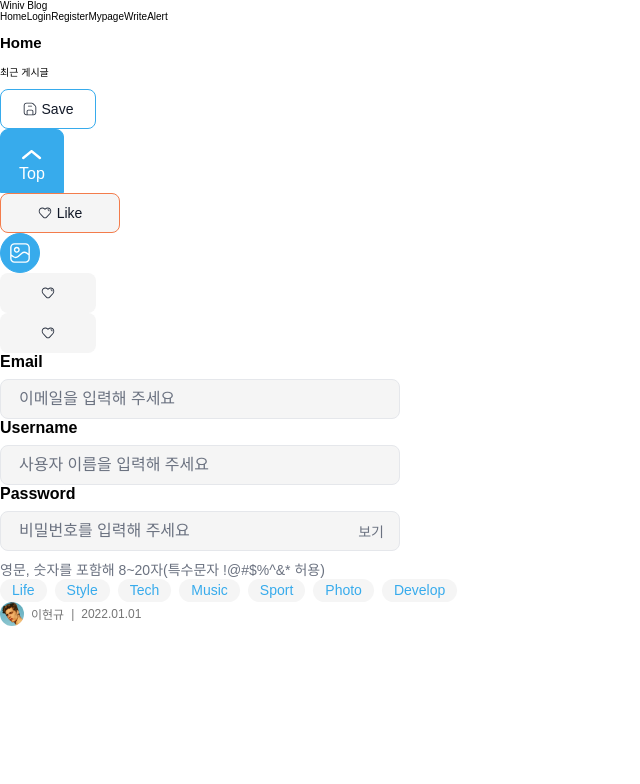
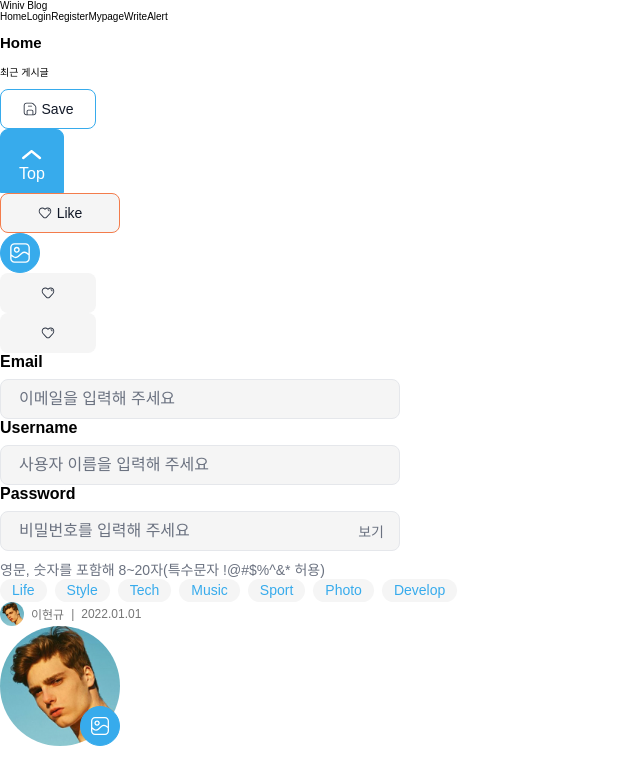
Before and after one commit to lhk0721/wenivBlog, a React (Vite) app in the folder app/: page / in a window 1280 px wide. Shown: the top 784 px of the page, without its empty margins (0-640 px from the left). Built offline with nearby package versions, Linux system fonts and the light colour scheme; a web font is replaced by a local one.

Commit message:
Edit 버튼을 옵션으로 한 프로필 이미지 컴포넌트 구현

```diff
--- a/app/src/App.jsx
+++ b/app/src/App.jsx
@@ -24,8 +24,10 @@ import Categories from './components/categories/Categories.jsx'
 
 // Author
 import Author from './components/author/Author.jsx'
+import profile from './assets/images/profile.png'
 
-import profile from './assets/images/profile.png'
+// Profile
+import Profile from './components/Profile/Profile.jsx'
 
 const categories = [
     { id: 1, name: "Life" },
@@ -118,6 +120,11 @@ function App() {
                 publishDate='2022.01.01'
             />
 
+            <Profile
+                image={profile}
+                editable={true}
+            />
+
         </BrowserRouter>
     )
 }
--- /dev/null
+++ b/app/src/components/profile/Profile.jsx
@@ -0,0 +1,27 @@
+import Styles from './Profile.module.css'
+import noImg from '../../assets/images/noimg.png'
+import Button from '../buttons/Button'
+import imageIcon from '../../assets/icons/icon-image.svg'
+
+export default function Profile({image, editable}){
+    return(
+        <div className={Styles.container}>
+            <img
+                src={image || noImg}
+                alt="Profile img"
+                className={Styles.proFileImg}
+            />
+
+            {editable &&
+                <Button
+                    variant='round'
+                    icon={imageIcon}
+                    iconWidth={'2rem'}
+                    size={'sm'}
+                    className={Styles.editButton}
+                />
+            }
+
+        </div>
+    )
+}
--- /dev/null
+++ b/app/src/components/profile/Profile.module.css
@@ -0,0 +1,17 @@
+.container{
+    width: 12rem;
+    height: 12rem;
+    position: relative;
+}
+
+.proFileImg{
+    width: 12rem;
+    height: 12rem;
+    border-radius: var(--radius-full);
+}
+
+.editButton{
+    position: absolute;
+    right: 0;
+    bottom: 0;
+}
```
